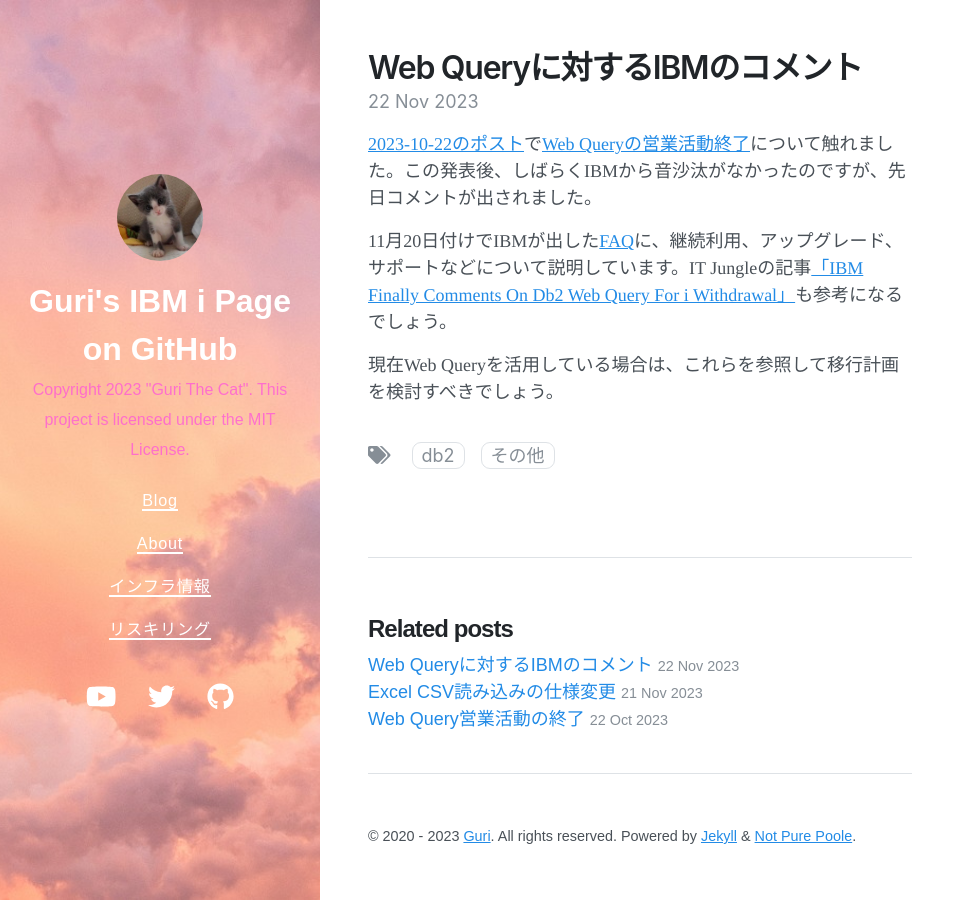
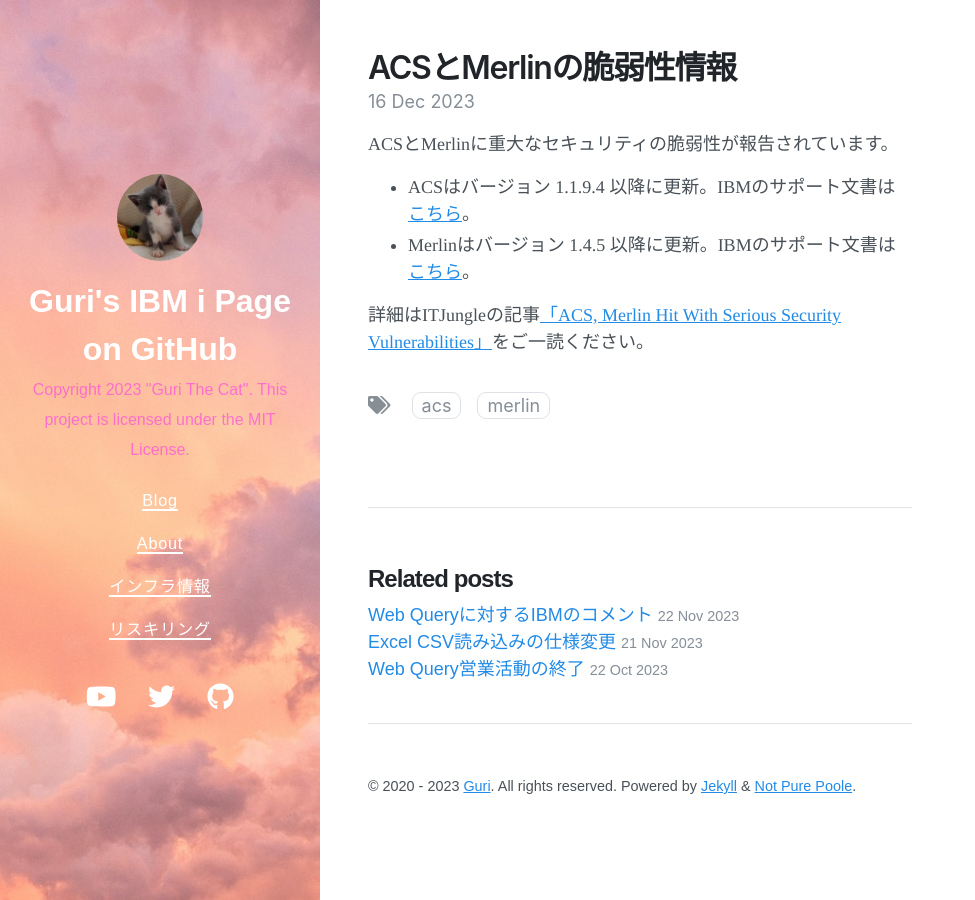
Before and after one commit to GuriCat/GuriPages, a Jekyll site: the page built from _posts/2023-12-16-ACSとMerlinの脆弱性情報.markdown, in a window 1280 px wide. Shown: the whole page, without its empty margins (0-975 px from the left). Built offline with Jekyll 4.4.1, drawn with Linux system fonts in a browser that asks for light colours; nearby versions of some CDN libraries.

Commit message:
Update 2023-12-16-ACSとMerlinの脆弱性情報.markdown

```diff
--- a/_posts/2023-12-16-ACSとMerlinの脆弱性情報.markdown
+++ b/_posts/2023-12-16-ACSとMerlinの脆弱性情報.markdown
@@ -1,14 +1,15 @@
 ---
 layout: post
-title:  "Web Queryに対するIBMのコメント"
-date:   2023-11-22 13:48:37 +0900
-tags: [Db2, その他]
+title:  "ACSとMerlinの脆弱性情報"
+date:   2023-12-16 13:48:37 +0900
+tags: [ACS, Merlin]
 ---
-[2023-10-22のポスト](https://guricat.github.io/GuriPages/2023/10/22/Web-Query%E5%96%B6%E6%A5%AD%E6%B4%BB%E5%8B%95%E3%81%AE%E7%B5%82%E4%BA%86/)で[Web Queryの営業活動終了](https://www.ibm.com/docs/en/announcements/db2-webquery-eom){:target="_blank"}について触れました。この発表後、しばらくIBMから音沙汰がなかったのですが、先日コメントが出されました。
+ACSとMerlinに重大なセキュリティの脆弱性が報告されています。
 
-11月20日付けでIBMが出した[FAQ](https://public.dhe.ibm.com/systems/support/planning/transfer/IBM.Db2.Web.Query.for.i.FAQ.pdf){:target="_blank"}に、継続利用、アップグレード、サポートなどについて説明しています。IT Jungleの記事[「IBM Finally Comments On Db2 Web Query For i Withdrawal」](https://www.itjungle.com/2023/11/13/ibm-finally-comments-on-db2-web-query-for-i-withdrawal/){:target="_blank"}も参考になるでしょう。
+- ACSはバージョン 1.1.9.4 以降に更新。IBMのサポート文書は[こちら](https://www.ibm.com/support/pages/node/7091942){:target="_blank"}。
+- Merlinはバージョン 1.4.5 以降に更新。IBMのサポート文書は[こちら](https://www.ibm.com/support/pages/node/7091494){:target="_blank"}。
 
-現在Web Queryを活用している場合は、これらを参照して移行計画を検討すべきでしょう。
+詳細はITJungleの記事[「ACS, Merlin Hit With Serious Security Vulnerabilities」](https://www.itjungle.com/2023/12/11/acs-merlin-hit-with-serious-security-vulnerabilities/){:target="_blank"}をご一読ください。
 
 {::comment}
 タグ
```
